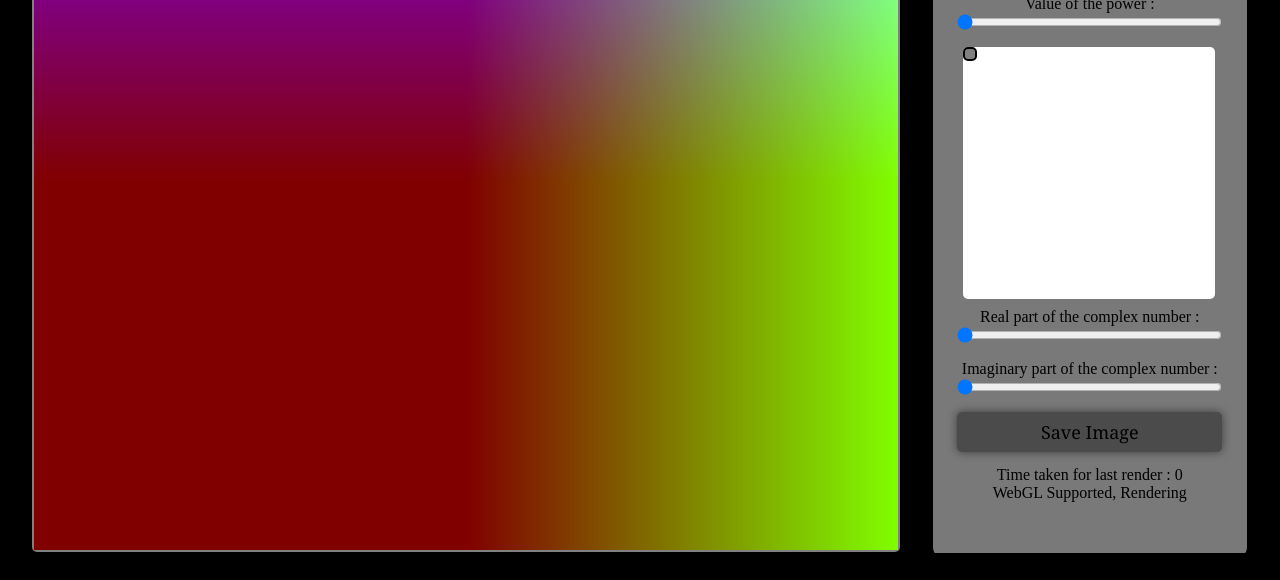
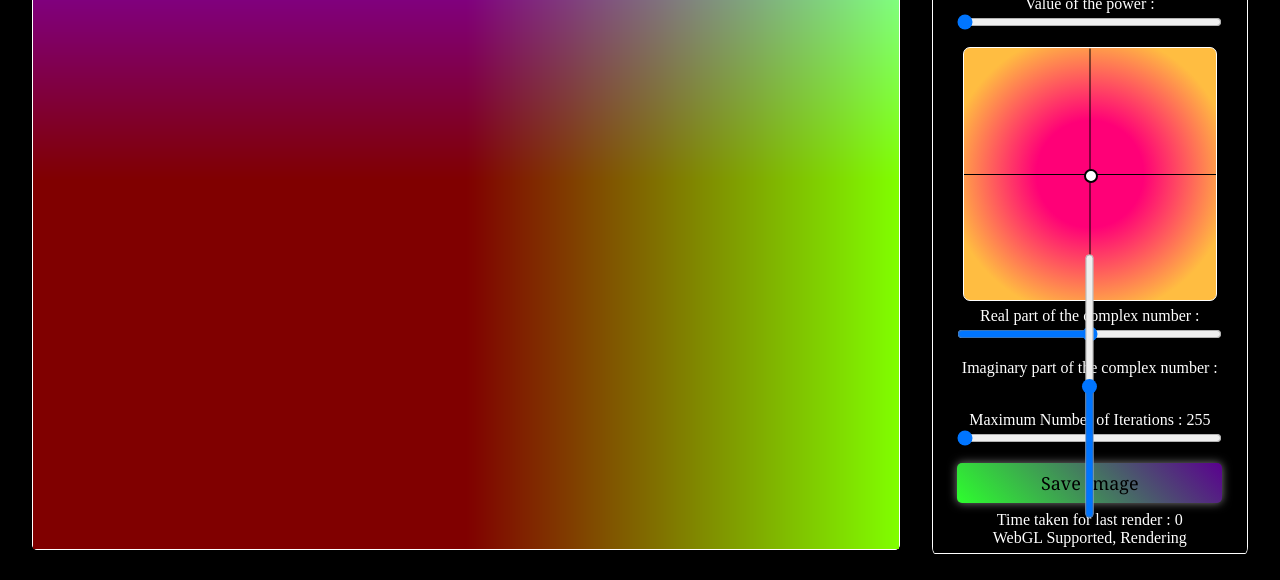
Before and after one commit to Harsha-vardhan-R/JuliaPlot, a plain HTML site: page index.html in a window 1280 px wide. Shown: the part 220-800 px from the top of the page. Drawn offline with Linux system fonts and the light colour scheme; animation ran at ten frames a second.

Commit message:
Sliders perfectly working, less goooo

```diff
--- a/index.html
+++ b/index.html
@@ -20,14 +20,19 @@
       <input type="range" name="power-slider" value="0" id="power-slider" step="1" min="2" max="8" onchange="updateFormula()">
 
       <div id="vector-pad" class="vector-pad">
+        <div id="horizontal-line"></div>
+        <div id="vertical-line"></div>
         <div id="d-slider" class="d-slider"></div>
       </div>
 
       <label for="c-real-slider">Real part of the complex number : </label>
-      <input type="range" name="c-real-slider" value="0" id="c-real-slider" step="0.0001" min="0" max="2" onchange="updateFormula()">
+      <input type="range" name="c-real-slider" value="0" id="c-real-slider" step="0.0001" min="-2" max="2" onchange="updateFormula()">
 
       <label for="c-imaginary-slider">Imaginary part of the complex number : </label>
-      <input type="range" name="c-imaginary-slider" value="0" id="c-imaginary-slider" step="0.0001" min="0" max="2" onchange="updateFormula()">
+      <input type="range" name="c-imaginary-slider" value="0" id="c-imaginary-slider" step="0.0001" min="-2" max="2" onchange="updateFormula()">
+
+      <label for="iteration-slider" id="iterations">Maximum Number of Iterations : 255</label>
+      <input type="range" name="iteration-slider" value="0" id="iteration-slider" step="100" min="255" max="8191" onchange="updateIter()">
 
       <button>Save Image</button>
 
@@ -41,12 +46,30 @@
       // also need to render again
       function updateFormula() {
           const power = document.getElementById("power-slider").value;
-          const real = document.getElementById("c-real-slider").value;
-          const imagine = document.getElementById("c-imaginary-slider").value;
+          const real = parseFloat(document.getElementById("c-real-slider").value);
+          const imagine = parseFloat(document.getElementById("c-imaginary-slider").value);
+
+          const dslider = document.getElementById("d-slider");
+          const containerRect = document.getElementById("vector-pad");
+
+          const newX = containerRect.offsetWidth*((real+2.0)/4.24);
+          const newY = containerRect.offsetHeight*(1 - (imagine + 2.2) / 4.2);
+
+          dslider.style.left = `${newX}px`;
+          dslider.style.top = `${newY}px`;
 
           var eqn = document.getElementById("equation");
           eqn.innerText = `W = z${power} + (${real} + ${imagine}i)`;
       }
+
+      // for updating the equation based on the present slider values
+      // also need to render again
+      function updateIter() {
+          const value = document.getElementById("iteration-slider").value;
+
+          var eqn = document.getElementById("iterations");
+          eqn.innerText = `Maximum Number of Iterations : ${value}`;
+      }
     </script>
 </body>
 </html>
--- a/main.js
+++ b/main.js
@@ -26,7 +26,16 @@ info.innerText = "WebGL Supported, Rendering";
 // ###########
 // managing the 2d-slider.
 const dslider = document.getElementById("d-slider");
+const pad = document.getElementById("vector-pad");
+const real_slider = document.getElementById("c-real-slider");
+const imagine_slider = document.getElementById("c-imaginary-slider");
 var isMouseDragging = false;
+
+// at the start of loading.
+dslider.style.left = `48%`;
+dslider.style.top = `48%`;
+
+const clamp = (num, min, max) => Math.min(Math.max(num, min), max);
 
 function handleSliderMove(e) {
     if (isMouseDragging) {
@@ -37,11 +46,14 @@ function handleSliderMove(e) {
         const parentRect = document.getElementById("vector-pad");
         const rect = parentRect.getBoundingClientRect();
 
-        const updateX = x - rect.top;
-        const updateY = y - rect.left;
+        const updateX = clamp(x - rect.left, 0, pad.offsetHeight-17);
+        const updateY = clamp(y - rect.top, 0, pad.offsetWidth-17);
 
-        dslider.style.left = `${x}px`;
-        dslider.style.top = `${y}px`;
+
+        dslider.style.left = `${updateX}px`;
+        dslider.style.top = `${updateY}px`;
+
+        updateFormulaFromPad();
     }
 }
 
@@ -61,6 +73,50 @@ document.addEventListener('mouseleave', () => {
     isMouseDragging = false;
     document.removeEventListener('mousemove', handleSliderMove);
 });
+
+function toFixed(value, precision) {
+  var power = Math.pow(10, precision || 0);
+  return String(Math.round(value * power) / power);
+}
+
+// for updating the equation based on the present slider values
+// also need to render again
+function updateFormulaFromPad() {
+  const power = document.getElementById("power-slider").value;
+
+  const sliderRect = dslider.getBoundingClientRect();
+  const containerRect = dslider.parentElement.getBoundingClientRect();
+
+  const relativeX = (sliderRect.left - containerRect.left) / containerRect.width;
+  const relativeY = (sliderRect.top - containerRect.top) / containerRect.height;
+
+  // Calculate real and imaginary, based on the relative position
+  const real = (relativeX * 4.24) - 2.0;
+  const imagine = -((relativeY * 4.24) - 2.0); // Negating because y-axis is inverted in HTML
+
+  // Round to 4 decimal places
+  const roundedReal = Math.round(real * 10000) / 10000;
+  const roundedImagine = Math.round(imagine * 10000) / 10000;
+
+  var eqn = document.getElementById("equation");
+  real_slider.value = roundedReal;
+  imagine_slider.value = roundedImagine;
+
+  eqn.innerText = `W = z^${power} + (${roundedReal} + ${roundedImagine}i)`;
+}
+
+function newOne() {
+  const containerRect = document.getElementById("vector-pad");
+
+  const real = parseFloat(document.getElementById("c-real-slider").value);
+  const imagine = parseFloat(document.getElementById("c-imaginary-slider").value);
+
+  const newX = containerRect.offsetWidth*((real+2.0)/4.24);
+  const newY = containerRect.offsetHeight*(1 - (imagine + 2.2) / 4.2);
+
+  dslider.style.left = `${newX}px`;
+  dslider.style.top = `${newY}px`;
+}
 
 
 
@@ -146,6 +202,7 @@ function draw() {
     // Request the next frame
     requestAnimationFrame(draw);
     updateFormula();
+    newOne();
 }
 
   // Start the rendering loop
--- a/styles.css
+++ b/styles.css
@@ -22,24 +22,25 @@ canvas {
     height: 92%;
     width: 75%;
     border-radius: 5px;
-    border : 2px solid gray;
+    border : 1px solid white;
     resize: none;
 }
 
 .adjustBox {
+    overflow: scroll;
+    color: white;
     position: relative;
     margin: 4vh;
     margin-left: 0;
     justify-content: space-between;
     text-align: center;
     margin-bottom: 8vh;
-    background-color: white;
-    border: 1px solid black;
+    border: 1px solid rgb(255, 255, 255);
     border-radius: 1%;
     height: 90vh;
     width:inherit;
     max-width: 23%;
-    background-color: rgba(255, 255, 255, 0.473);
+    background-color: rgb(0, 0, 0);
     padding: 10px;
 }
 
@@ -57,47 +58,81 @@ canvas {
     font-family: 'Times New Roman', Times, serif;
     margin: 10px;
     font-size: xx-large;
+    overflow: scroll;
 }
 
-input[type="range"] {
+#power-slider {
+    width: 90%;
+    height: 10px;
+    margin-bottom: 20px;
+    background-color: indianred;
+}
+
+#c-real-slider {
+    width: 90%;
+    height: 10px;
+    margin-bottom: 20px;
+    background-color: indianred;
+}
+
+#c-imaginary-slider {
+    width: 90%;
+    height: 10px;
+    margin-bottom: 20px;
+    color: indianred;
+    rotate: -90deg;
+}
+
+#iteration-slider {
     width: 90%;
     height: 10px;
     margin-bottom: 20px;
     color: indianred;
 }
 
-.c-real-slider {
-    transform: rotateX(-50%);
+#horizontal-line {
+    position: absolute;
+    top: 50%;
+    background-color: black;
+    height: 1px;
+    width: 100%;
+}
+
+#vertical-line {
+    position: absolute;
+    top: 50%;
+    background-color: black;
+    height: 1px;
+    width: 100%;
+    rotate: 90deg;
 }
 
 .vector-pad {
     position: relative;
+    aspect-ratio: 1 / 1 ;
     height: 35%;
-    aspect-ratio: 1 / 1 ;
-    background-color: white;
+    background: radial-gradient(#ff0077 30%, rgb(255, 189, 65) 80%);
+    background-color: rgb(46, 46, 46);
+    border: 1px solid white;
     margin-left: 7%;
-    margin-bottom: 3%;
-    border-radius: 5px;
+    margin-bottom: 2%;
+    border-radius: 7px;
+    overflow: unset;
 }
 
 .d-slider {
     position: absolute;
+    display: inline-block;
     height : 10px;
     width : 10px;
-    border-radius: 5px;
+    border-radius: 10px;
     border: 2px solid black;
     cursor: grab;
-    background-color: gray;
+    background-color: white;
 }
 
 .d-slider:hover {
     cursor: grab;
-    position: absolute;
-    height : 10px;
-    width : 10px;
-    border-radius: 5px;
-    border: 2px solid black;
-    background-color: gray;
 }
 
 .d-slider:active {
@@ -107,23 +142,28 @@ input[type="range"] {
 button {
     border: none;
     border-radius: 5px;
-    margin-bottom: 5%;
+    margin-bottom: 3%;
     width: 90%;
     height: 40px;
     font-size: large;
+    background: linear-gradient(45deg, rgb(45, 255, 45), rgb(90, 0, 143));
     font-family: Georgia, 'Times New Roman', Times, serif;
     background-color: rgb(75, 75, 75);
-    box-shadow: 0 0 10px rgba(0, 0, 0, 0.5);
+    box-shadow: 0 0 10px rgba(255, 255, 255, 0.5);
 }
 
 button:hover {
-    transition: 250ms;
+    background: linear-gradient(90deg, rgb(45, 255, 45), white,  rgb(90, 0, 143));
+    transition: 400ms;
+    font-size: larger;
     box-shadow: 0 0 0 0;
 }
 
 button:active {
     transition: 5ms;
+    background: linear-gradient(90deg, rgb(255, 147, 147), rgb(98, 221, 98));
     box-shadow: 0 0 0 0;
     background-color: rgb(165, 165, 165);
-    color: brown;
+    color: white;
+    box-shadow: 0 0 10px rgba(255, 255, 255, 0.5);
 }
```
